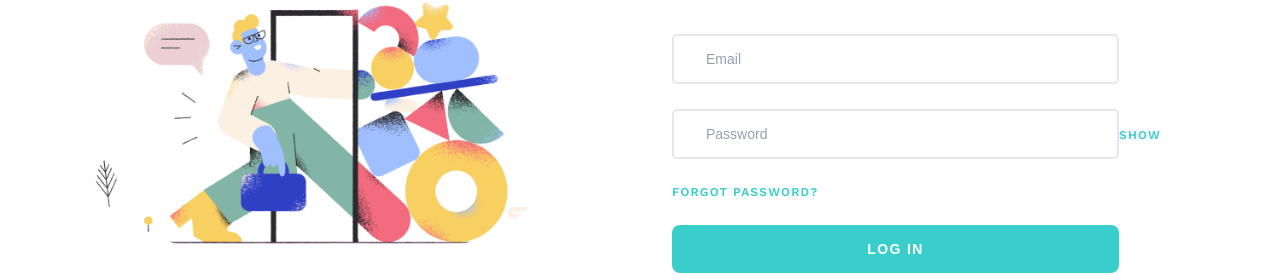
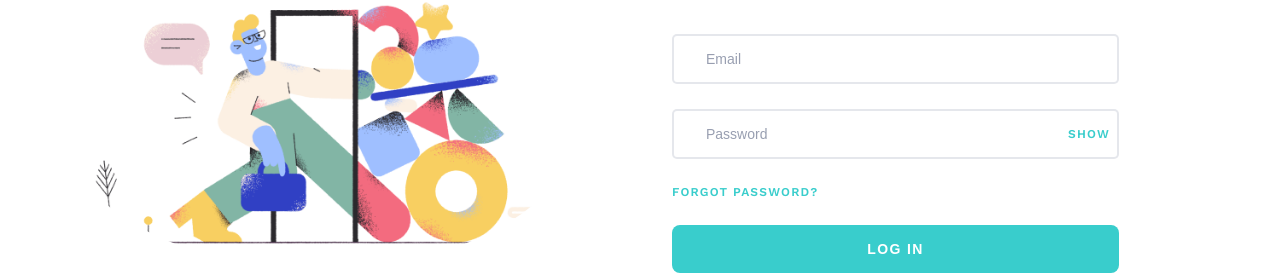
Before and after one commit to Dhei-vid/lendsqr-fe-test, a React (Create React App) app: page /login in a window 1280 px wide. Shown: the part 214-489 px from the top of the page. Built offline with nearby package versions, Linux system fonts and the light colour scheme; a web font is replaced by a local one.

Commit message:
positioned the show in the input login  form

```diff
--- a/src/routes/login/login.form.style.scss
+++ b/src/routes/login/login.form.style.scss
@@ -83,3 +83,13 @@ form {
     opacity: 0.6;
   }
 }
+
+input {
+  position: relative;
+}
+
+.password-cta {
+  position: absolute;
+  right: 170px;
+  top: 340px;
+}
```
